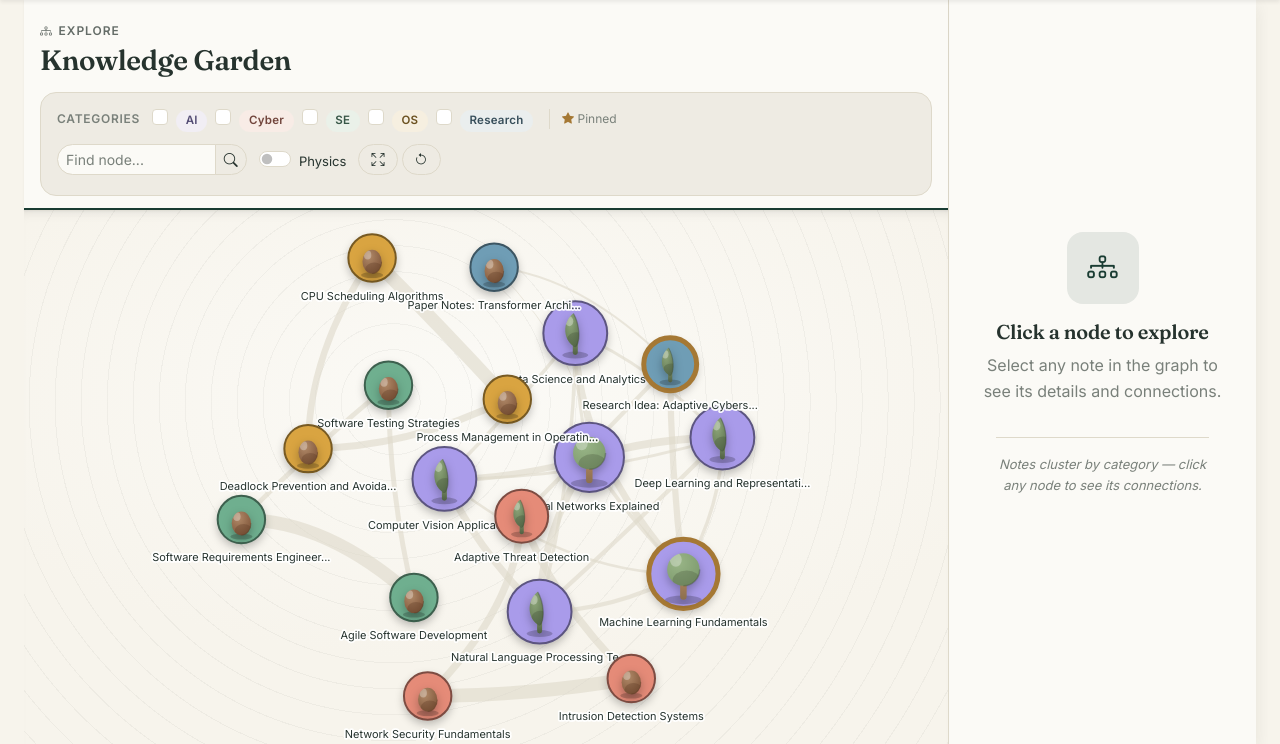
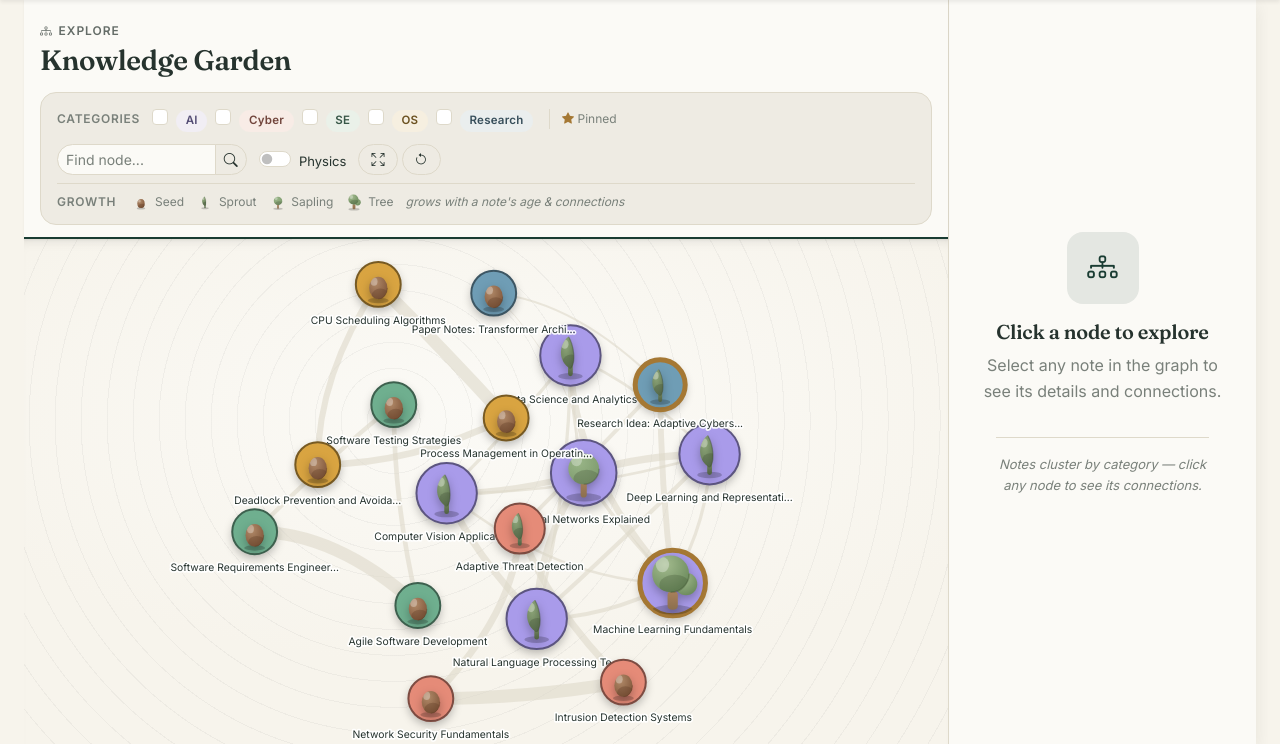
Before and after one commit to Adithya-ux-2006/Thought-garden, a Flask app: page /garden/ in a window 1280 px wide. Shown: the part 65-809 px from the top of the page. Run offline with Flask 3, Linux system fonts and the light colour scheme; a user stored in the database is signed in; data comes from the database, SQL or seed files in the repository; some libraries are stand-ins or nearby versions.

Commit message:
Add growth-stage legend to the garden and backdate one demo note
Nothing explained what the seed/sprout/sapling/tree node icons meant,
and fresh seed data could never show the tree stage. The garden toolbar
now has a read-only legend, and the ML Fundamentals hub note is seeded
20 days old so the demo garden reaches tree.

Co-Authored-By: Claude Opus 5.5 <noreply@anthropic.com>

```diff
--- a/app/static/css/garden.css
+++ b/app/static/css/garden.css
@@ -179,6 +179,39 @@
 
 .garden-search-feedback {
     margin-top: var(--space-2);
+}
+
+/* Growth-stage legend - the category chips and the pinned indicator each
+   explain themselves, but nothing told a first-time user what the four
+   plant icons on the nodes actually mean (age + connectedness). Kept as
+   a quiet read-only row, not another interactive control, since there's
+   nothing to filter by growth stage today. */
+.garden-growth-legend {
+    display: flex;
+    align-items: center;
+    flex-wrap: wrap;
+    gap: var(--space-3);
+    margin-top: var(--space-2);
+    padding-top: var(--space-2);
+    border-top: 1px solid var(--border-color);
+}
+
+.garden-growth-legend-item {
+    display: inline-flex;
+    align-items: center;
+    gap: 0.3rem;
+    color: var(--text-muted);
+    font-size: var(--fs-xs);
+}
+
+.garden-growth-legend-item img {
+    display: block;
+}
+
+.garden-growth-legend-hint {
+    color: var(--text-muted);
+    font-size: var(--fs-xs);
+    font-style: italic;
 }
 
 .garden-header .btn-outline-secondary {
--- a/app/templates/garden/index.html
+++ b/app/templates/garden/index.html
@@ -75,6 +75,22 @@
                         </div>
                     </div>
                     <div id="searchFeedback" class="small text-muted garden-search-feedback"></div>
+                    <div class="garden-growth-legend">
+                        <span class="garden-toolbar-label">Growth</span>
+                        <span class="garden-growth-legend-item">
+                            <img src="{{ url_for('static', filename='img/garden/seed.svg') }}" alt="Seed" width="18" height="18">Seed
+                        </span>
+                        <span class="garden-growth-legend-item">
+                            <img src="{{ url_for('static', filename='img/garden/sprout.svg') }}" alt="Sprout" width="18" height="18">Sprout
+                        </span>
+                        <span class="garden-growth-legend-item">
+                            <img src="{{ url_for('static', filename='img/garden/sapling.svg') }}" alt="Sapling" width="18" height="18">Sapling
+                        </span>
+                        <span class="garden-growth-legend-item">
+                            <img src="{{ url_for('static', filename='img/garden/tree.svg') }}" alt="Tree" width="18" height="18">Tree
+                        </span>
+                        <span class="garden-growth-legend-hint">grows with a note's age &amp; connections</span>
+                    </div>
                 </div>
             </div>
             <div id="gardenGraph" class="garden-graph"></div>
```
Also changed, not shown: seed.py (+14 -1 lines).
